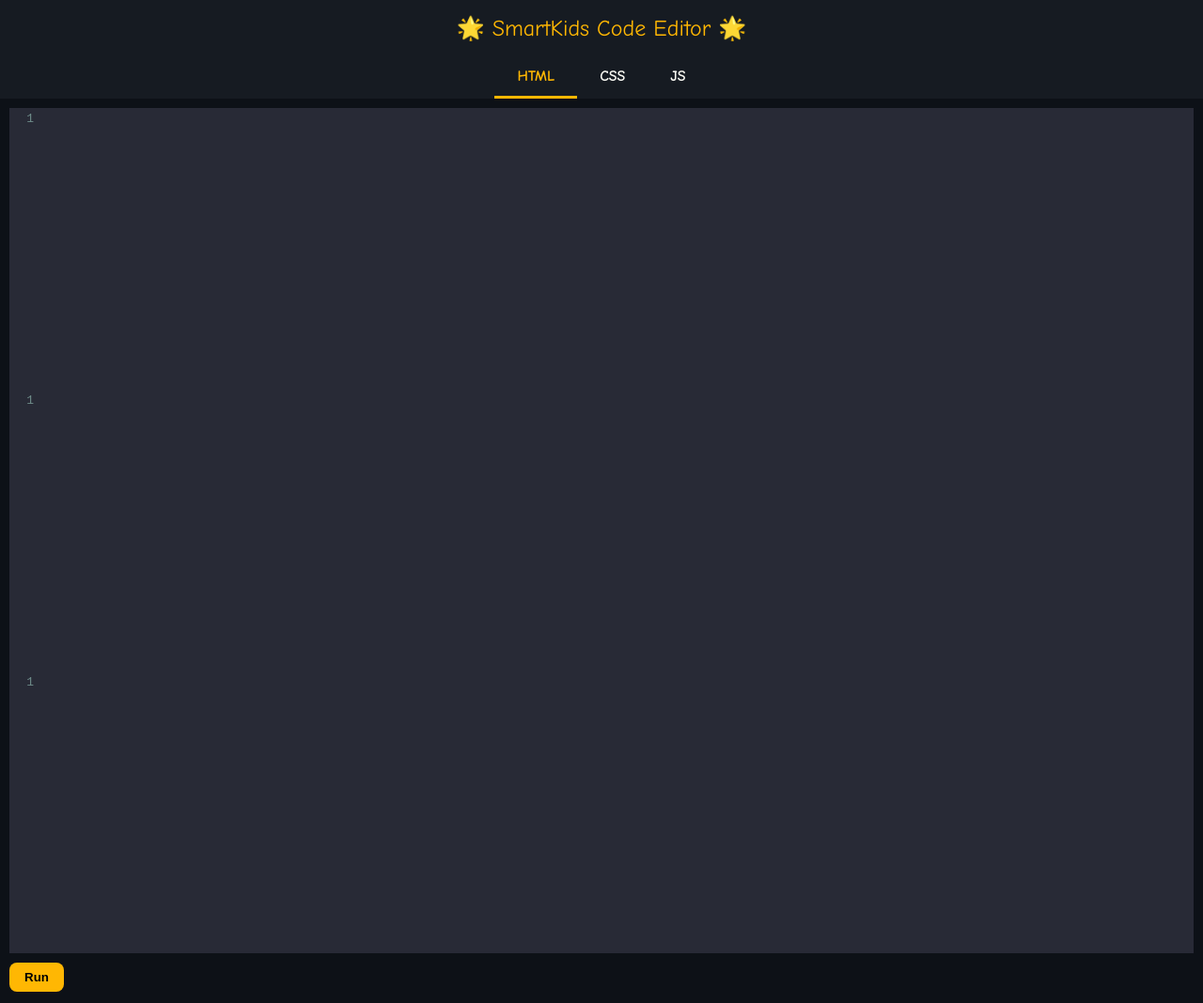
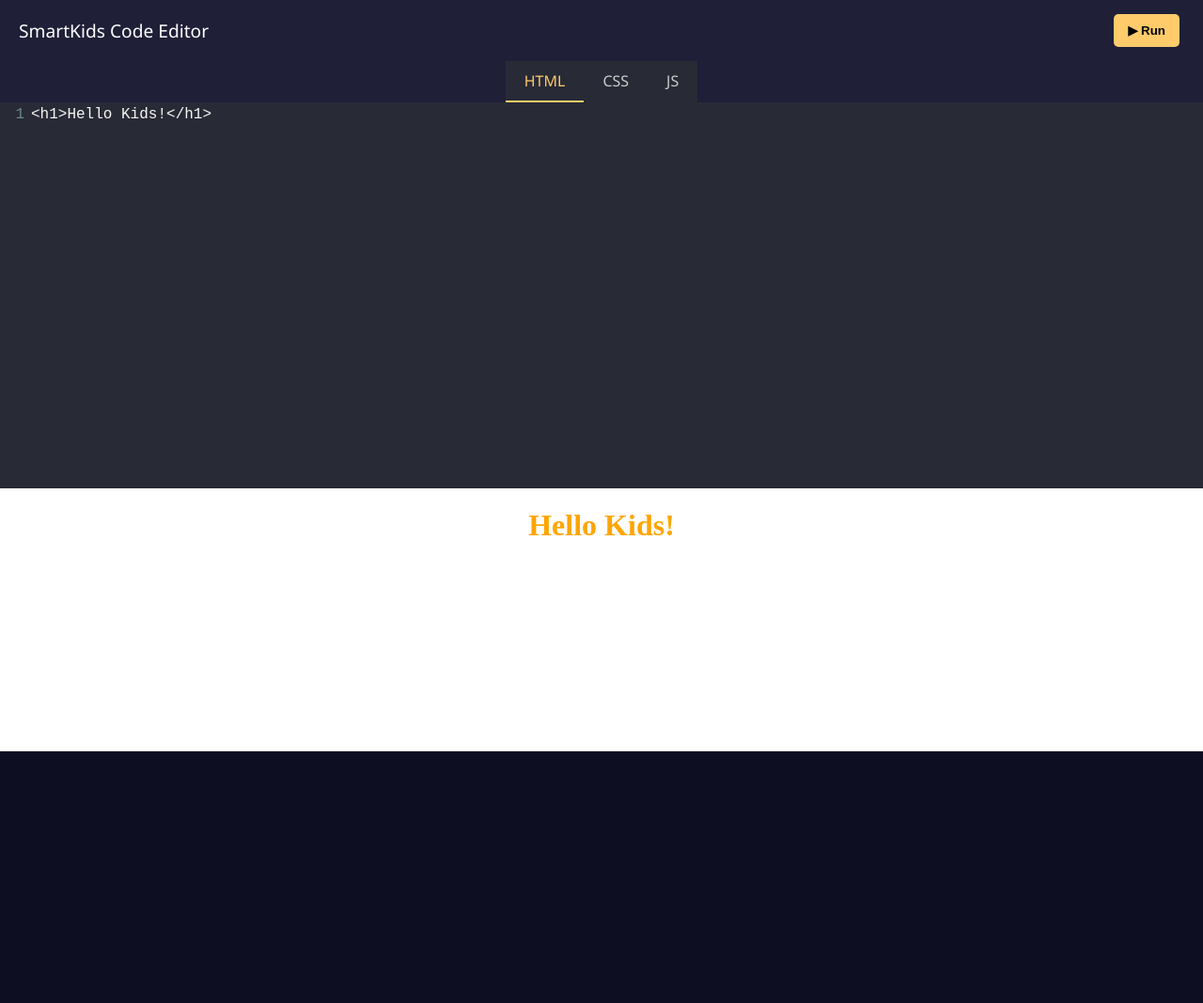
Before and after one commit to slide-t/code-Editor, a plain HTML site: page index.html in a window 1280 px wide. Shown: the top 1068 px of the page at 94% size. After the commit the page ends 800 px from the top, so only its background shows below. Drawn offline with nearby package versions, Linux system fonts and the light colour scheme.

Commit message:
Update index.html

```diff
--- a/index.html
+++ b/index.html
@@ -1,3 +1,201 @@
+<!DOCTYPE html>
+<html lang="en">
+<head>
+  <meta charset="UTF-8" />
+  <meta name="viewport" content="width=device-width, initial-scale=1.0"/>
+  <title>SmartKids Code Editor</title>
+
+  <!-- CodeMirror CSS -->
+  <link rel="stylesheet" href="https://cdnjs.cloudflare.com/ajax/libs/codemirror/5.65.16/codemirror.min.css">
+  <link rel="stylesheet" href="https://cdnjs.cloudflare.com/ajax/libs/codemirror/5.65.16/theme/dracula.min.css">
+
+  <style>
+    :root {
+      --bg: #0e0e23;
+      --panel: #1f1f38;
+      --accent: #ffcb6b;
+      --text: #ffffff;
+      --tab-bg: #282a36;
+    }
+
+    body {
+      margin: 0;
+      background: var(--bg);
+      color: var(--text);
+      font-family: 'Segoe UI', sans-serif;
+      display: flex;
+      flex-direction: column;
+      height: 100vh;
+    }
+
+    header {
+      background: var(--panel);
+      padding: 10px 20px;
+      display: flex;
+      align-items: center;
+      justify-content: space-between;
+      font-size: 1.2rem;
+    }
+
+    .tabs {
+      display: flex;
+      background: var(--panel);
+      justify-content: center;
+    }
+
+    .tab {
+      padding: 10px 20px;
+      cursor: pointer;
+      background: var(--tab-bg);
+      border-bottom: 2px solid transparent;
+      transition: 0.3s;
+      color: #ccc;
+    }
+
+    .tab.active {
+      border-bottom: 2px solid var(--accent);
+      color: var(--accent);
+    }
+
+    .editor-container {
+      display: flex;
+      flex-direction: column;
+      flex: 1;
+      overflow: hidden;
+    }
+
+    .editor {
+      display: none;
+      flex: 1;
+    }
+
+    .editor.active {
+      display: block;
+    }
+
+    iframe {
+      height: 35vh;
+      width: 100%;
+      border: none;
+      background: white;
+    }
+
+    .CodeMirror {
+      height: 100%;
+      font-size: 16px;
+      background: #1e1e3f;
+      color: #fff;
+    }
+
+    button.run-btn {
+      background: var(--accent);
+      color: #000;
+      border: none;
+      padding: 10px 15px;
+      margin: 5px;
+      font-weight: bold;
+      border-radius: 5px;
+      cursor: pointer;
+    }
+
+  </style>
+</head>
+<body>
+
+  <header>
+    SmartKids Code Editor
+    <button class="run-btn" onclick="runCode()">▶ Run</button>
+  </header>
+
+  <div class="tabs">
+    <div class="tab active" data-tab="html">HTML</div>
+    <div class="tab" data-tab="css">CSS</div>
+    <div class="tab" data-tab="js">JS</div>
+  </div>
+
+  <div class="editor-container">
+    <div class="editor active"><textarea id="htmlEditor"></textarea></div>
+    <div class="editor"><textarea id="cssEditor"></textarea></div>
+    <div class="editor"><textarea id="jsEditor"></textarea></div>
+  </div>
+
+  <iframe id="preview"></iframe>
+
+  <!-- CodeMirror Scripts -->
+  <script src="https://cdnjs.cloudflare.com/ajax/libs/codemirror/5.65.16/codemirror.min.js"></script>
+  <script src="https://cdnjs.cloudflare.com/ajax/libs/codemirror/5.65.16/mode/htmlmixed/htmlmixed.min.js"></script>
+  <script src="https://cdnjs.cloudflare.com/ajax/libs/codemirror/5.65.16/mode/css/css.min.js"></script>
+  <script src="https://cdnjs.cloudflare.com/ajax/libs/codemirror/5.65.16/mode/javascript/javascript.min.js"></script>
+  <script src="https://cdnjs.cloudflare.com/ajax/libs/codemirror/5.65.16/addon/edit/closetag.min.js"></script>
+  <script src="https://cdnjs.cloudflare.com/ajax/libs/codemirror/5.65.16/addon/edit/closebrackets.min.js"></script>
+
+  <script>
+    const tabs = document.querySelectorAll(".tab");
+    const editors = document.querySelectorAll(".editor");
+
+    tabs.forEach((tab, idx) => {
+      tab.addEventListener("click", () => {
+        tabs.forEach(t => t.classList.remove("active"));
+        editors.forEach(e => e.classList.remove("active"));
+        tab.classList.add("active");
+        editors[idx].classList.add("active");
+      });
+    });
+
+    // CodeMirror Setup
+    const htmlEditor = CodeMirror.fromTextArea(document.getElementById("htmlEditor"), {
+      mode: "htmlmixed",
+      theme: "dracula",
+      lineNumbers: true,
+      autoCloseTags: true,
+      autoCloseBrackets: true,
+    });
+
+    const cssEditor = CodeMirror.fromTextArea(document.getElementById("cssEditor"), {
+      mode: "css",
+      theme: "dracula",
+      lineNumbers: true,
+      autoCloseBrackets: true,
+    });
+
+    const jsEditor = CodeMirror.fromTextArea(document.getElementById("jsEditor"), {
+      mode: "javascript",
+      theme: "dracula",
+      lineNumbers: true,
+      autoCloseBrackets: true,
+    });
+
+    // Load saved code
+    htmlEditor.setValue(localStorage.getItem("htmlCode") || "<h1>Hello Kids!</h1>");
+    cssEditor.setValue(localStorage.getItem("cssCode") || "h1 { color: orange; text-align: center; }");
+    jsEditor.setValue(localStorage.getItem("jsCode") || "console.log('SmartKids!')");
+
+    // Save on change
+    [htmlEditor, cssEditor, jsEditor].forEach((editor, i) => {
+      editor.on("change", () => {
+        localStorage.setItem("htmlCode", htmlEditor.getValue());
+        localStorage.setItem("cssCode", cssEditor.getValue());
+        localStorage.setItem("jsCode", jsEditor.getValue());
+        runCode();
+      });
+    });
+
+    function runCode() {
+      const html = htmlEditor.getValue();
+      const css = `<style>${cssEditor.getValue()}</style>`;
+      const js = `<script>${jsEditor.getValue()}<\/script>`;
+      document.getElementById("preview").srcdoc = html + css + js;
+    }
+
+    runCode(); // Initial run
+  </script>
+</body>
+</html>
+
+
+
+
+<!--
 <!DOCTYPE html>
 <html lang="en">
 <head>
@@ -106,7 +304,7 @@
     <iframe id="output"></iframe>
   </div>
 
-  <!-- CodeMirror Scripts -->
+  <!-- CodeMirror Scripts --
   <script src="https://cdnjs.cloudflare.com/ajax/libs/codemirror/5.65.5/codemirror.min.js"></script>
   <script src="https://cdnjs.cloudflare.com/ajax/libs/codemirror/5.65.5/mode/javascript/javascript.min.js"></script>
   <script src="https://cdnjs.cloudflare.com/ajax/libs/codemirror/5.65.5/mode/css/css.min.js"></script>
```
